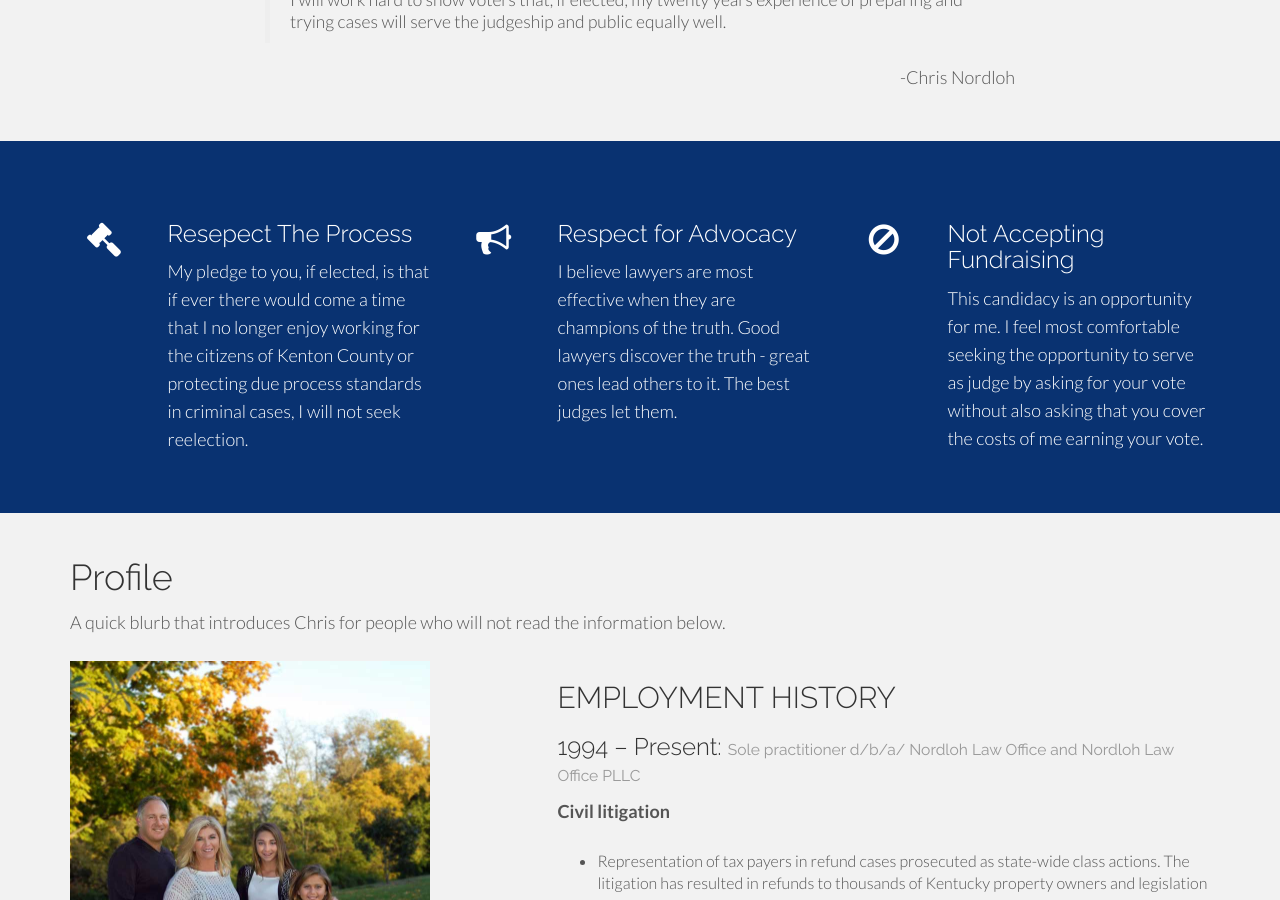
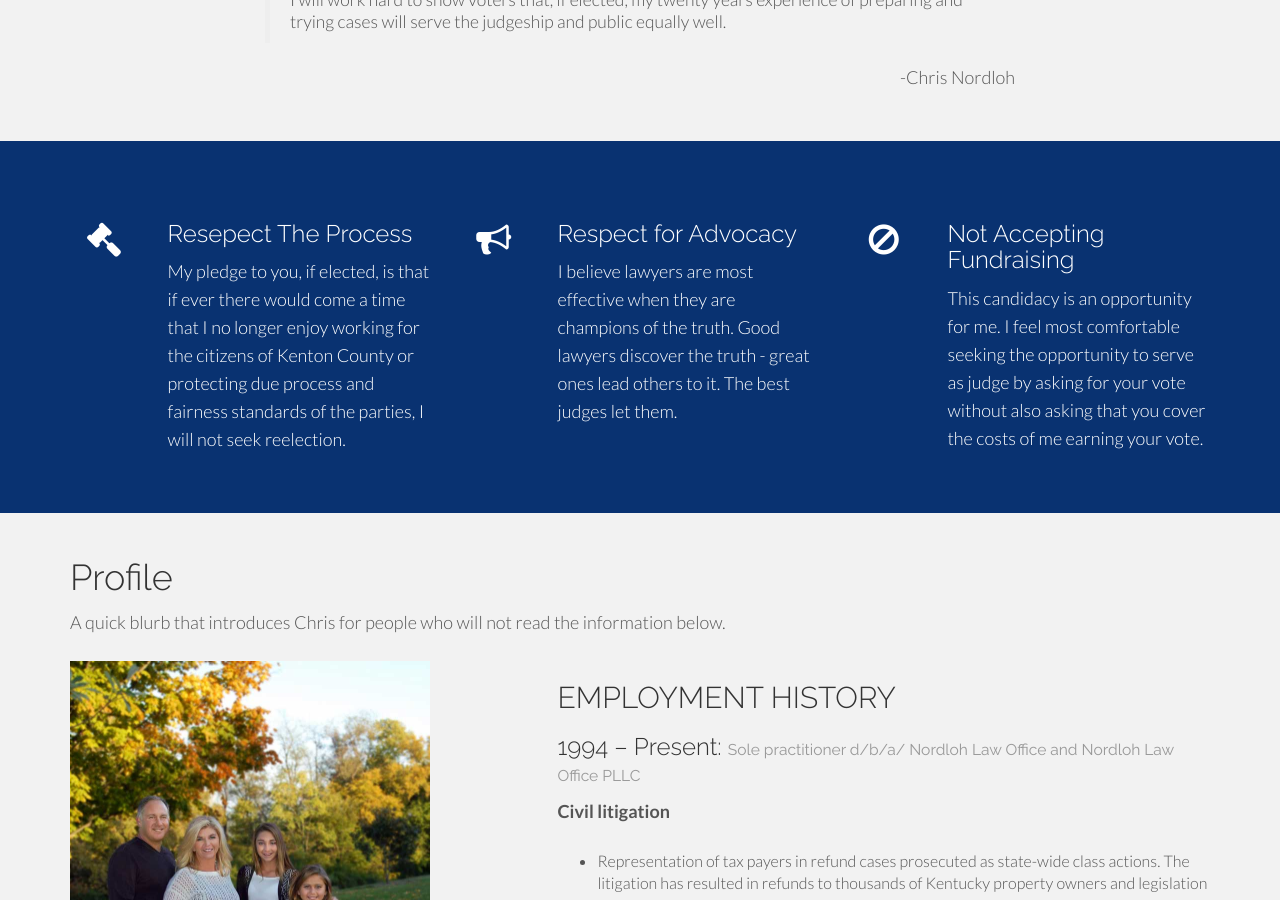
Before and after one commit to NORDLOHFORJUDGE/NordlohForJudge, a Jekyll site: the page built from index.html, in a window 1280 px wide and 900 px high, scrolled down 1008 px. Built offline with Jekyll 4.4.1, drawn with Linux system fonts in a browser that asks for light colours; Markdown is read by kramdown in place of the engine named in the settings; comment, search, counter and statistics services are not loaded.

Commit message:
Updated highlight-1.md

```diff
--- a/_includes/highlight-1.md
+++ b/_includes/highlight-1.md
@@ -1,3 +1,3 @@
 ### Resepect The Process
 
-My pledge to you, if elected, is that if ever there would come a time that I no longer enjoy working for the citizens of Kenton County or protecting due process standards in criminal cases, I will not seek reelection.
+My pledge to you, if elected, is that if ever there would come a time that I no longer enjoy working for the citizens of Kenton County or protecting due process and fairness standards of the parties, I will not seek reelection.
```
